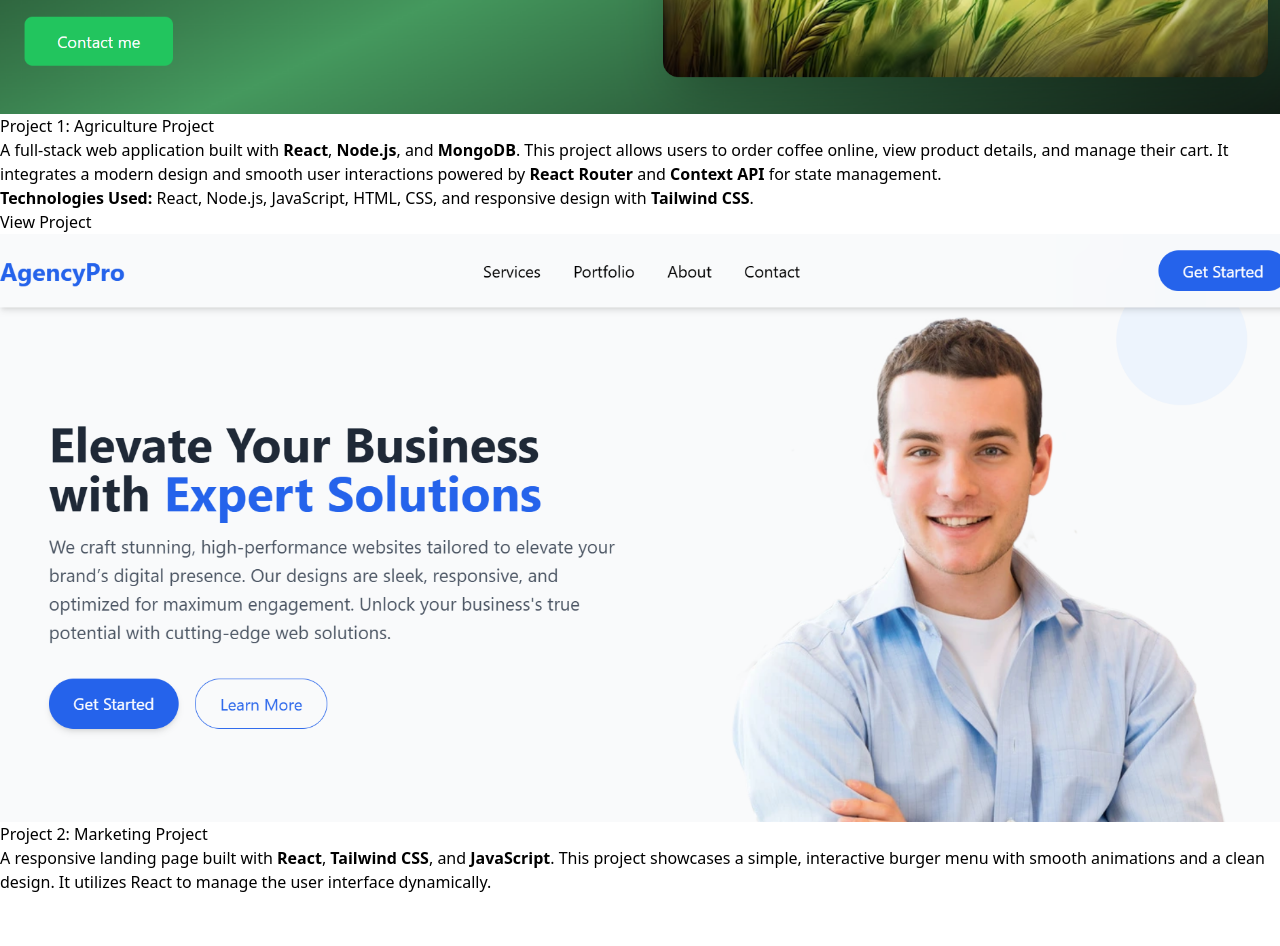
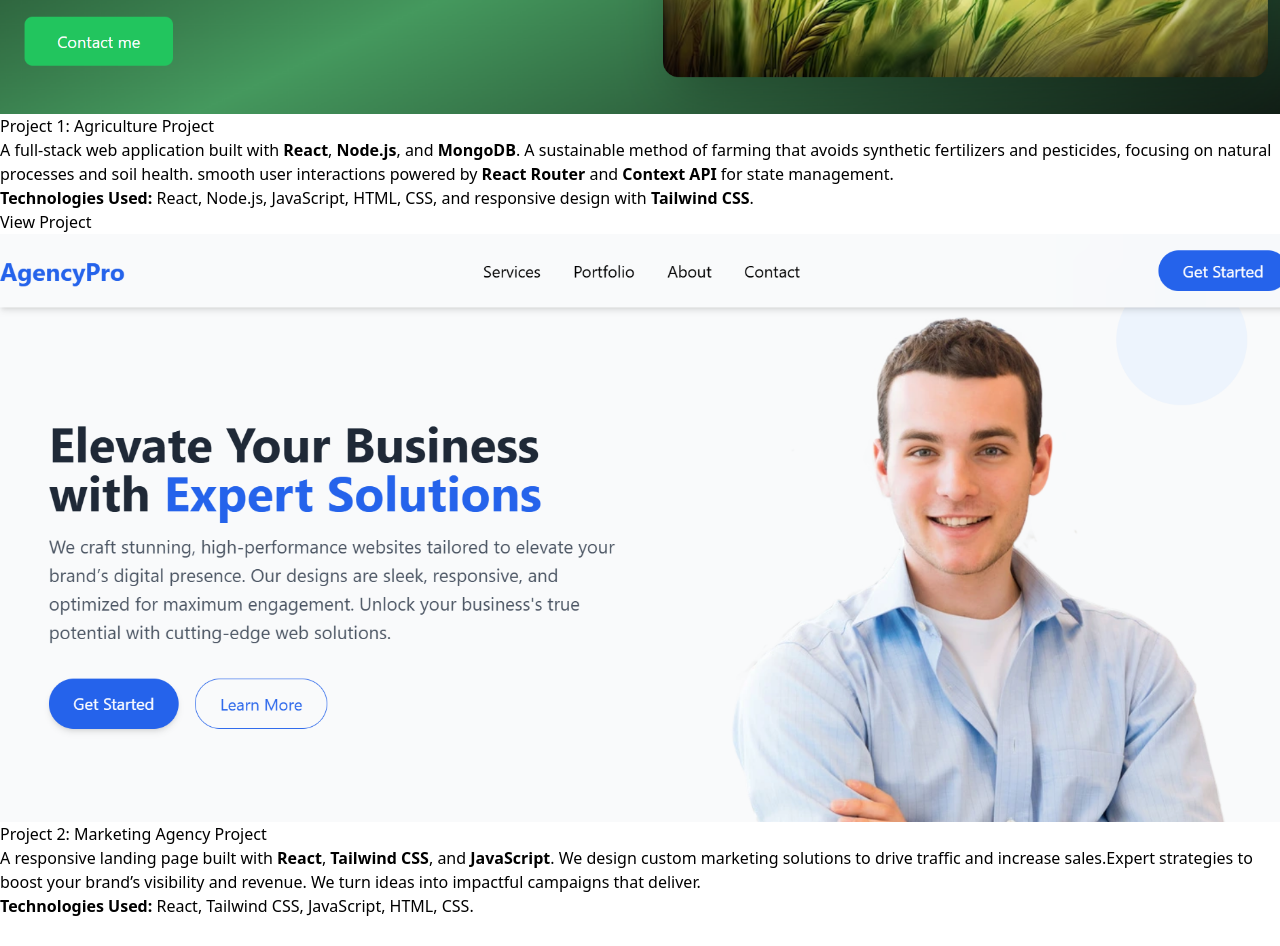
Before and after one commit to BinyameenTatla/Postfolio, a React (Vite) app: page / in a window 1280 px wide. Shown: the part 2320-3266 px from the top of the page. Built offline with nearby package versions, Linux system fonts and the light colour scheme.

Commit message:
first commit

```diff
--- a/src/Project.jsx
+++ b/src/Project.jsx
@@ -8,7 +8,7 @@ const projects = [
       <div>
         <p>
           A full-stack web application built with <strong>React</strong>, <strong>Node.js</strong>, and <strong>MongoDB</strong>.
-          This project allows users to order coffee online, view product details, and manage their cart. It integrates a modern design and
+          A sustainable method of farming that avoids synthetic fertilizers and pesticides, focusing on natural processes and soil health.
           smooth user interactions powered by <strong>React Router</strong> and <strong>Context API</strong> for state management.
         </p>
         <p>
@@ -20,16 +20,19 @@ const projects = [
     image: '/j.png', // Ensure this path is correct
   },
   {
-    title: 'Project 2: Marketing Project',
+    title: 'Project 2: Marketing  Agency Project',
     description: (
       <div>
         <p>
           A responsive landing page built with <strong>React</strong>, <strong>Tailwind CSS</strong>, and <strong>JavaScript</strong>.
-          This project showcases a simple, interactive burger menu with smooth animations and a clean design. It utilizes React to manage the user interface dynamically.
+          We design custom marketing solutions to drive traffic and increase sales.Expert strategies to boost your brand’s visibility and revenue. We turn ideas into impactful campaigns that deliver.
+
+
         </p>
-        <p><br></br><br></br>
+        <p>
           <strong>Technologies Used:</strong> React, Tailwind CSS, JavaScript, HTML, CSS.
         </p>
+        <br></br>
       </div>
     ),
     link: 'https://binyameenmarketing.netlify.app',
```
